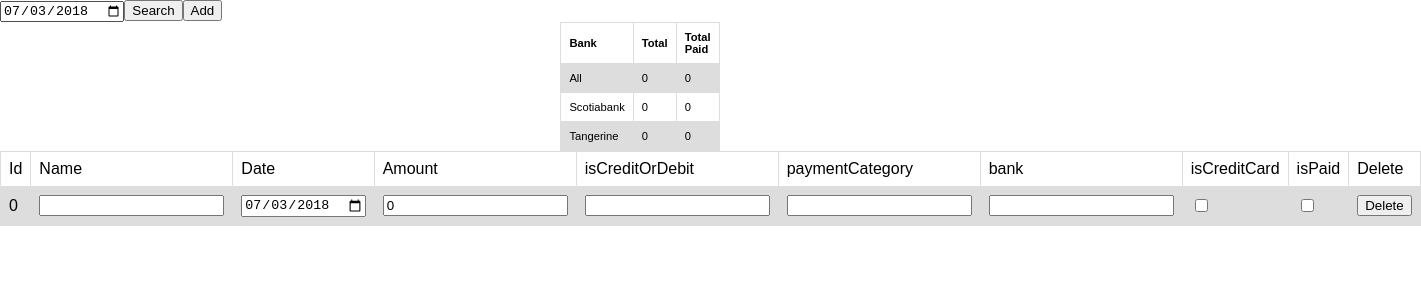
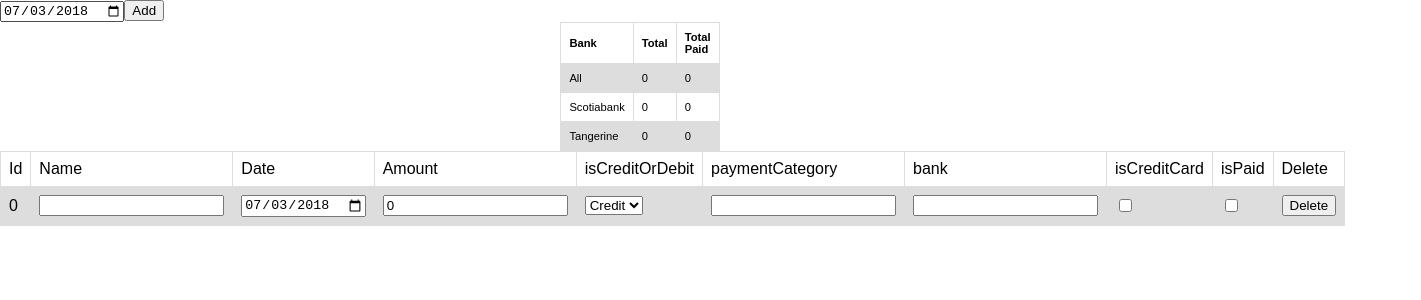
Before and after one commit to houseOfEorl/expenses-app, a React (Create React App) app: page / in a window 1280 px wide. Both pictures are taken after a click on the button "Add". Shown: the top 300 px of the page, 1421 px wide, since content can reach past the window. Built offline with nearby package versions, Linux system fonts and the light colour scheme.

Commit message:
Moved periodFilter to the store
Moved periodFilter to the store

```diff
--- a/src/components/Expense.js
+++ b/src/components/Expense.js
@@ -7,7 +7,12 @@ const Expense = ({ expense, handleDeleteRow, handleChangeCell  }) => (
         <td> <input type="text" name="name" defaultValue={expense.name} onChange={handleChangeCell} /> </td>
         <td> <input type="date" name="date" defaultValue={expense.date} onChange={handleChangeCell} /> </td>
         <td> <input type="number" name="amount" defaultValue={expense.amount} onChange={handleChangeCell} /> </td>
-        <td> <input type="text" name="isCreditOrDebit" defaultValue={expense.isCreditOrDebit} onChange={handleChangeCell} />  </td>
+        <td>
+            <select name="isCreditOrDebit" defaultValue={expense.isCreditOrDebit} onChange={handleChangeCell}>
+                <option value="C">Credit</option>
+                <option value="D">Debit</option>
+            </select>
+        </td>
         <td> <input type="text" name="paymentCategory" defaultValue={expense.paymentCategory} onChange={handleChangeCell} /> </td>
         <td> <input type="text" name="bank" defaultValue={expense.bank} onChange={handleChangeCell} /> </td>
         <td> <input type="checkbox" name="isCreditCard" checked={expense.isCreditCard} onChange={handleChangeCell} />  </td>
--- a/src/components/ExpenseSearchBar.js
+++ b/src/components/ExpenseSearchBar.js
@@ -3,18 +3,13 @@ import PropTypes from 'prop-types';
 
 let currentDate = new Date().toISOString().slice(0, 10);
 
-const ExpenseSearchBar = ({handleSearchExpense, handleOnChangeSearchDate}) => (
+const ExpenseSearchBar = ({handleOnChangeSearchDate}) => (
     <span>
         <input type="date" name="MonthPicker" defaultValue={currentDate.toString()} onChange={(e) => handleOnChangeSearchDate(e)} />
-        <button type="submit" onClick={handleSearchExpense}  >
-            Search
-
-        </button>
     </span>
 )
 
 ExpenseSearchBar.propTypes = {
-    handleSearchExpense: PropTypes.func.isRequired,
     handleOnChangeSearchDate: PropTypes.func.isRequired
 }
 
--- a/src/components/ExpenseSum.js
+++ b/src/components/ExpenseSum.js
@@ -14,6 +14,7 @@ const divStyle = {
 const ExpenseSum = ({expenses}) => (
     <div style={divStyle}>
         <table style={tableStyle}>
+            <tbody>
                 <tr>
                     <th >Bank</th>
                     <th >Total</th>
@@ -34,6 +35,7 @@ const ExpenseSum = ({expenses}) => (
                     <td>{expenses.filter(x => x.bank === "Tangerine").reduce((accumulator, expense) => accumulator + expense.amount, 0)}</td>
                     <td>{expenses.filter(x => x.isPaid && x.bank === "Tangerine").reduce((accumulator, expense) => accumulator + expense.amount, 0)}</td>
                 </tr>
+            </tbody>
         </table>
     </div>
 )
--- a/src/containers/ExpenseNavbar.js
+++ b/src/containers/ExpenseNavbar.js
@@ -9,36 +9,30 @@ class ExpenseNavbar extends Component {
     constructor(props) {
         super(props)
         this.handleAddExpense = this.handleAddExpense.bind(this);
-        this.handleSearchExpense = this.handleSearchExpense.bind(this);
         this.handleOnChangeSearchDate = this.handleOnChangeSearchDate.bind(this);
-
-        this.state = {searchDate: new Date().toISOString().slice(0, 10)};
     }
-
 
     handleAddExpense(e) {
         e.preventDefault()
         const { dispatch } = this.props;
+        const { periodFilter } = this.props;
 
-        dispatch(addExpense(this.state.searchDate));
+        dispatch(addExpense(periodFilter));
     }
 
     handleOnChangeSearchDate(e) {
-        const newSearchDate = e.target.value;
-        this.setState({searchDate: newSearchDate});
-    }
 
-    handleSearchExpense(e) {
         e.preventDefault()
         const { dispatch } = this.props;
+        const newSearchDate = e.target.value;
 
-        dispatch(setVisibilityFilter(this.state.searchDate));
+        dispatch(setVisibilityFilter(newSearchDate));
     }
 
     render() {
         return (
             <div>
-                <ExpenseSearchBar handleSearchExpense={this.handleSearchExpense} handleOnChangeSearchDate={this.handleOnChangeSearchDate} />
+                <ExpenseSearchBar handleOnChangeSearchDate={this.handleOnChangeSearchDate} />
                 <button type="submit" onClick={this.handleAddExpense}>
                     Add
                 </button>
@@ -47,9 +41,22 @@ class ExpenseNavbar extends Component {
     }
 }
 
+
+const mapStateToProps = state => ({
+    periodFilter: state.periodFilter
+})
+
+const mapDispatchToProps = dispatch => ({
+    dispatch
+})
+
 ExpenseNavbar.propTypes = {
     dispatch: PropTypes.func.isRequired
 }
 
 
-export default connect()(ExpenseNavbar)
+export default connect(
+    mapStateToProps,
+    mapDispatchToProps
+)
+(ExpenseNavbar)
```
Lines whose indentation alone changed are shown as unchanged.
